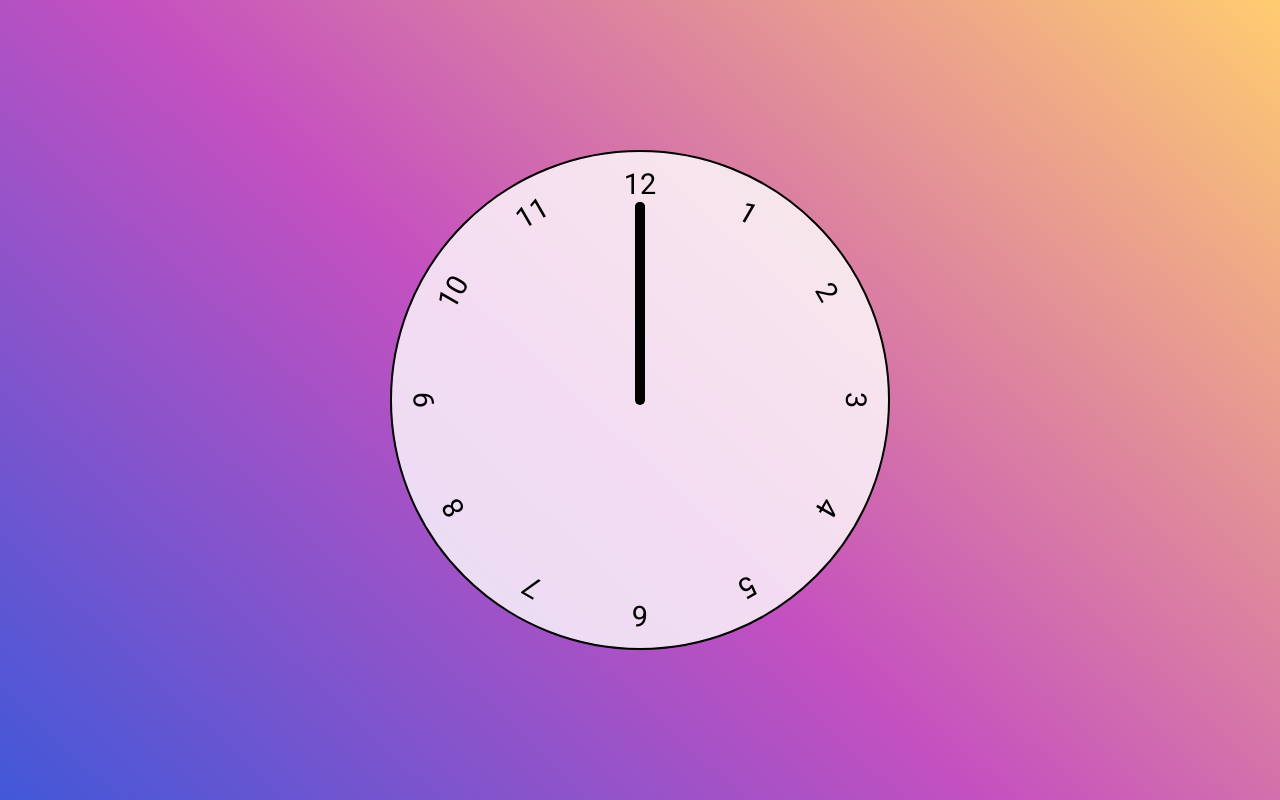
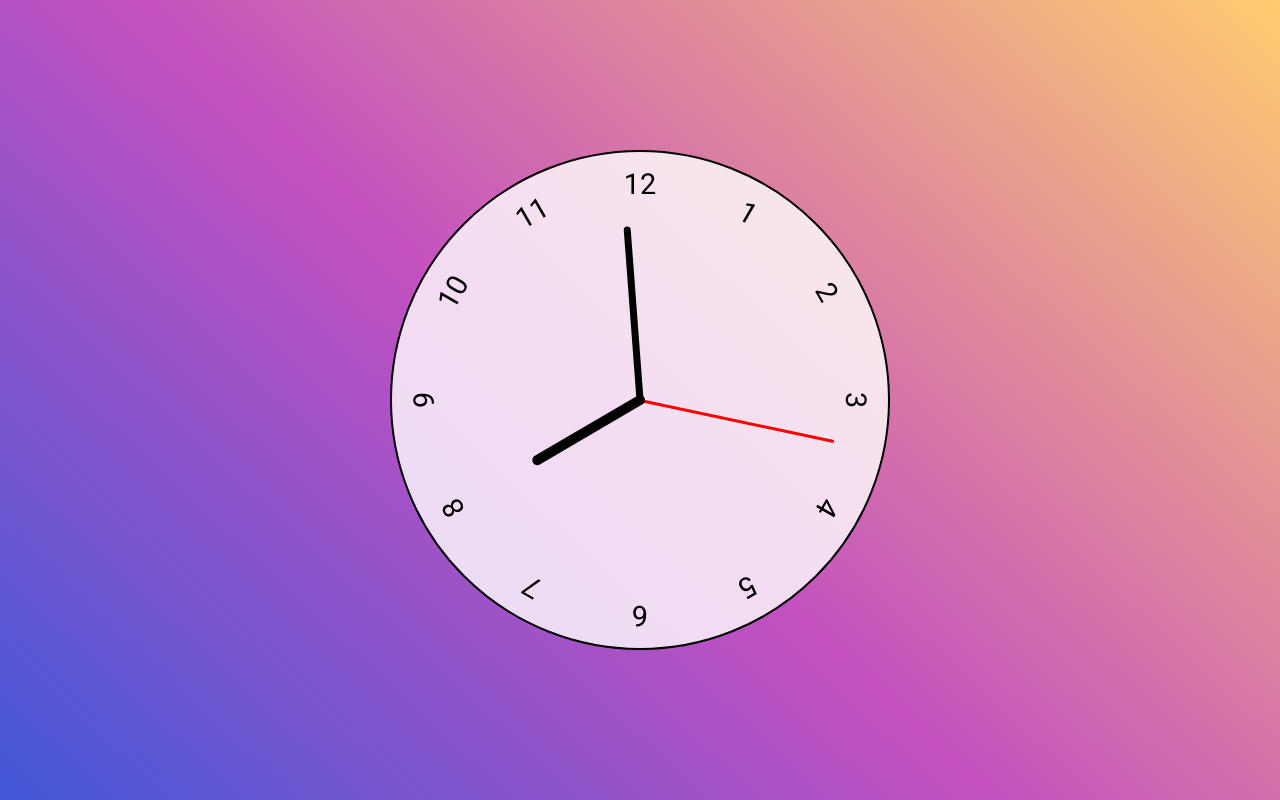
Before and after one commit to Erne1984/relogio, a plain HTML site: page index.html in a window 1280 px wide. Drawn offline with Linux system fonts and the light colour scheme.

Commit message:
Lógica com o javascript desenvolvida

```diff
--- a/index.html
+++ b/index.html
@@ -13,7 +13,7 @@
 </head>
 <body>
     <div class="clock">
-        <div class="hand second"></div>
+        <div class="hand seconds"></div>
         <div class="hand minutes"></div>
         <div class="hand hours"></div>
 
@@ -31,5 +31,7 @@
         <div class="div number number-12">12</div>
 
     </div>
+
+    <script src="script.js"></script>
 </body>
 </html>
--- a/script.js
+++ b/script.js
@@ -0,0 +1,23 @@
+const hoursHand = document.querySelector(".hand.hours");
+const minutesHand = document.querySelector(".hand.minutes");
+const secondsHand = document.querySelector(".hand.seconds");
+
+const setRotation = (element, rotationPercentage) => {
+  element.style.setProperty("--rotation", rotationPercentage * 360);
+};
+
+const setClock = () => {
+  const currentDate = new Date();
+
+  const secondsPercentage = currentDate.getSeconds() / 60;
+  const minutesPercentage = (secondsPercentage + currentDate.getMinutes()) / 60;
+  const hoursPercentage = (minutesPercentage + currentDate.getHours()) / 12;
+
+  setRotation(secondsHand, secondsPercentage);
+  setRotation(minutesHand, minutesPercentage);
+  setRotation(hoursHand, hoursPercentage);
+};
+
+setClock();
+
+setInterval(setClock, 1000);
--- a/style.css
+++ b/style.css
@@ -14,7 +14,7 @@ body{
     justify-content: center;
 }
 
-.clock{
+.clock {
     width: 500px;
     height: 500px;
     background-color: rgba(255, 255, 255, 0.8);
@@ -23,8 +23,8 @@ body{
     position: relative;
   }
 
-.clock .number{
-     --rotation:0;
+  .clock .number {
+    --rotation: 0;
 
     position: absolute;
     width: 100%;
@@ -36,37 +36,37 @@ body{
     padding: 15px;
   }
 
-.clock .number.number-1{
+  .clock .number.number-1 {
     --rotation: 30deg;
   }
-.clock .number.number-2{
+  .clock .number.number-2 {
     --rotation: 60deg;
   }
-.clock .number.number-3{
+  .clock .number.number-3 {
     --rotation: 90deg;
   }
-.clock .number.number-4{
+  .clock .number.number-4 {
     --rotation: 120deg;
   }
-.clock .number.number-5{
+  .clock .number.number-5 {
     --rotation: 150deg;
   }
-.clock .number.number-6{
+  .clock .number.number-6 {
     --rotation: 180deg;
   }
-.clock .number.number-7{
+  .clock .number.number-7 {
     --rotation: 210deg;
   }
-.clock .number.number-8{
+  .clock .number.number-8 {
     --rotation: 240deg;
   }
-.clock .number.number-9{
+  .clock .number.number-9 {
     --rotation: 270deg;
   }
-.clock .number.number-10{
+  .clock .number.number-10 {
     --rotation: 300deg;
   }
-.clock .number.number-11{
+  .clock .number.number-11 {
     --rotation: 330deg;
   }
 
@@ -84,16 +84,14 @@ body{
     transform: translate(-50%, -50%);
   }
 
-
-.clock .hand{
+  .clock .hand {
     --rotation: 0;
 
     position: absolute;
     bottom: 50%;
     left: 50%;
-    width: 10px;
-    height: 40%;
     background-color: black;
+    z-index: 10;
     transform: translateX(-50%) rotate(calc(var(--rotation) * 1deg));
     transform-origin: bottom;
     border-top-left-radius: 10px;
@@ -112,7 +110,7 @@ body{
     background-color: black;
   }
 
-.clock .hand.hour{
+  .clock .hand.hours {
     width: 10px;
     height: 25%;
     background-color: black;
```
Lines whose indentation alone changed are shown as unchanged.
